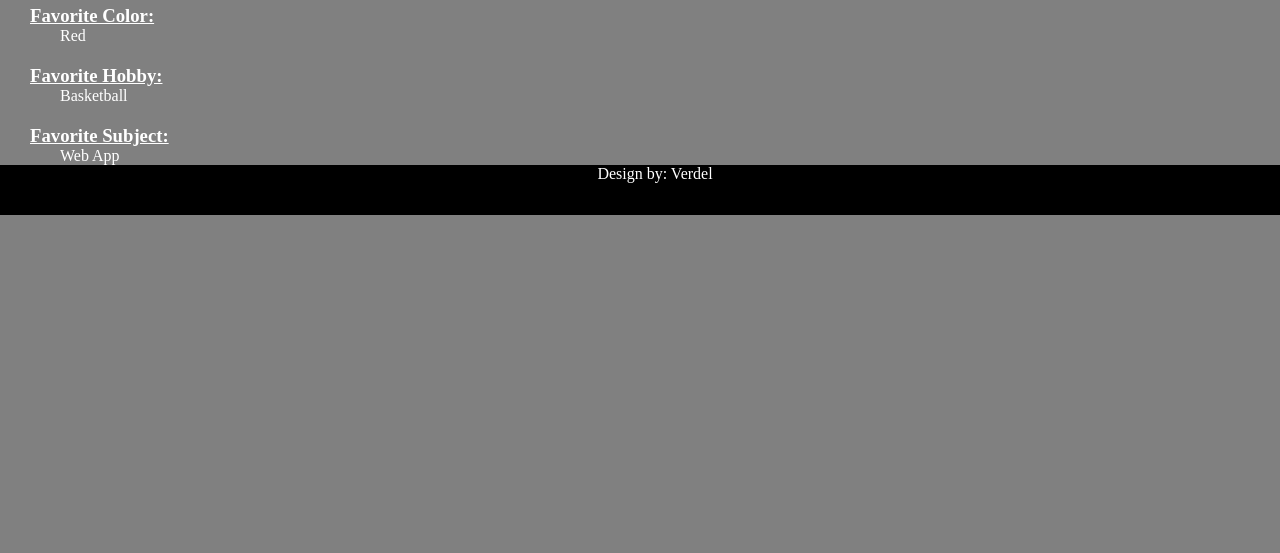
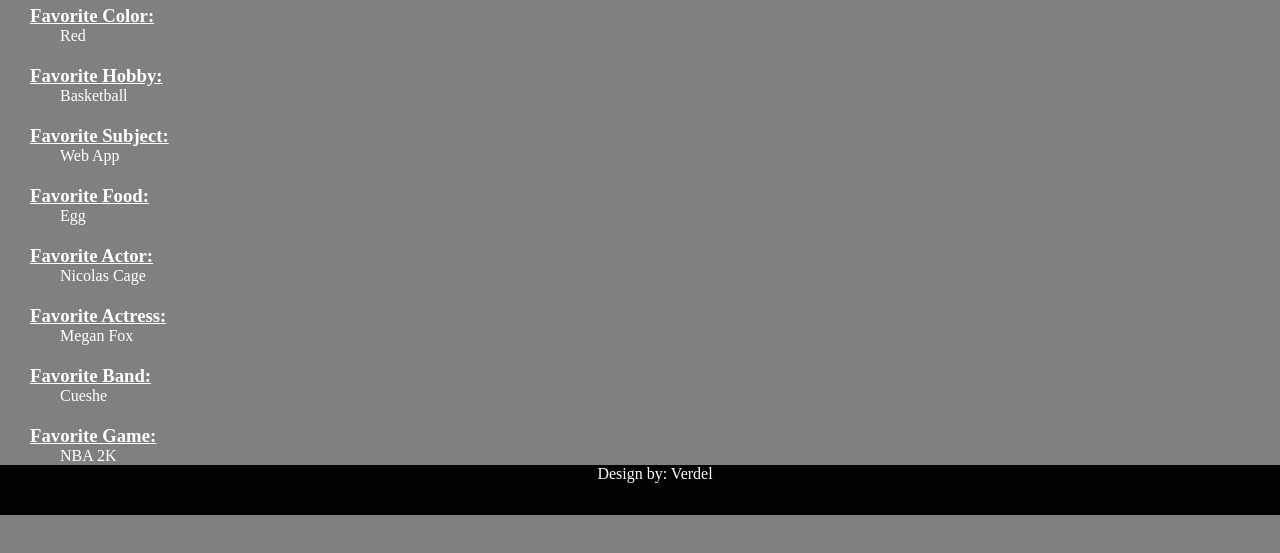
Before and after one commit to verdelmanzano06/WebApp-OnlineFavorites, a plain HTML site: page index.html in a window 1280 px wide. Shown: the part 125-678 px from the top of the page. Drawn offline with Linux system fonts and the light colour scheme.

Commit message:
Update index.html

```diff
--- a/index.html
+++ b/index.html
@@ -29,6 +29,26 @@
 		<h3>Favorite Subject:</h3>
 		<p>Web App</p>
 	</article>
+	<article>
+		<h3>Favorite Food:</h3>
+		<p>Egg</p>
+	</article>
+	<article>
+		<h3>Favorite Actor:</h3>
+		<p>Nicolas Cage</p>
+	</article>
+	<article>
+		<h3>Favorite Actress:</h3>
+		<p>Megan Fox</p>
+	</article>
+	<article>
+		<h3>Favorite Band:</h3>
+		<p>Cueshe</p>
+	</article>
+	<article>
+		<h3>Favorite Game:</h3>
+		<p>NBA 2K</p>
+	</article>
 
 	<footer>
 		<p>Design by: Verdel</p>
```
